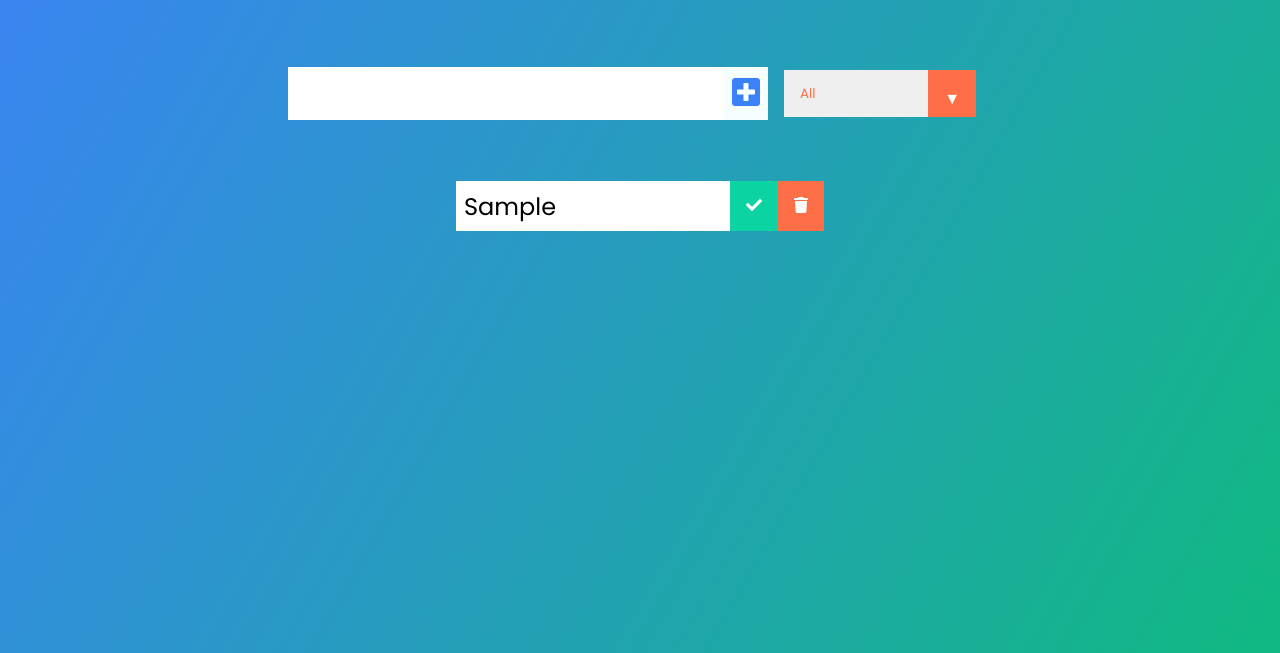
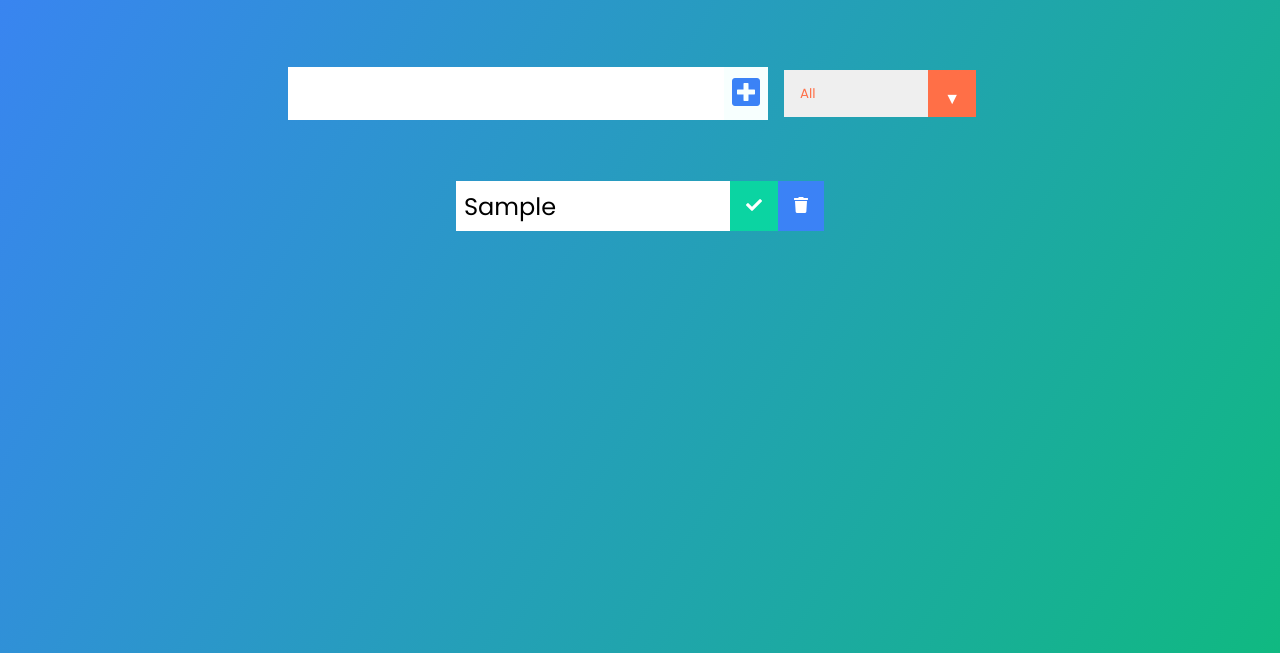
Before and after one commit to artanmerko/vanilla-todo, a plain HTML site: page index.html in a window 1280 px wide. Both pictures are taken after typing "Sample" into the empty fields and a click on the button 746 px from the left and 240 px from the top of the page. Shown: the part 147-800 px from the top of the page. Drawn offline with Linux system fonts and the light colour scheme.

Commit message:
Update style.css

```diff
--- a/style.css
+++ b/style.css
@@ -67,7 +67,7 @@ form button:hover {
 
 .trash-btn,
 .complete-btn {
-  background: #ff6f47;
+  background: #3b82f6;
   color: white;
   border: none;
   padding: 1rem;
```
